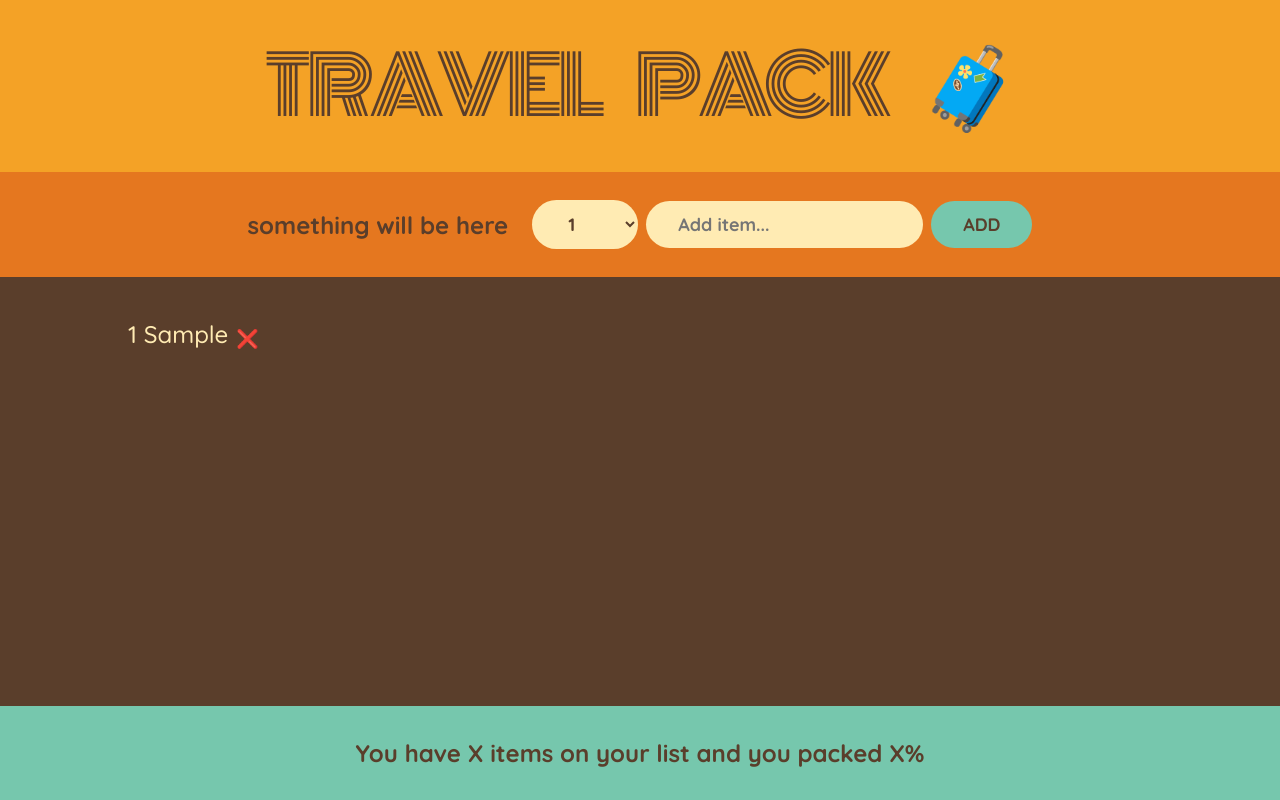
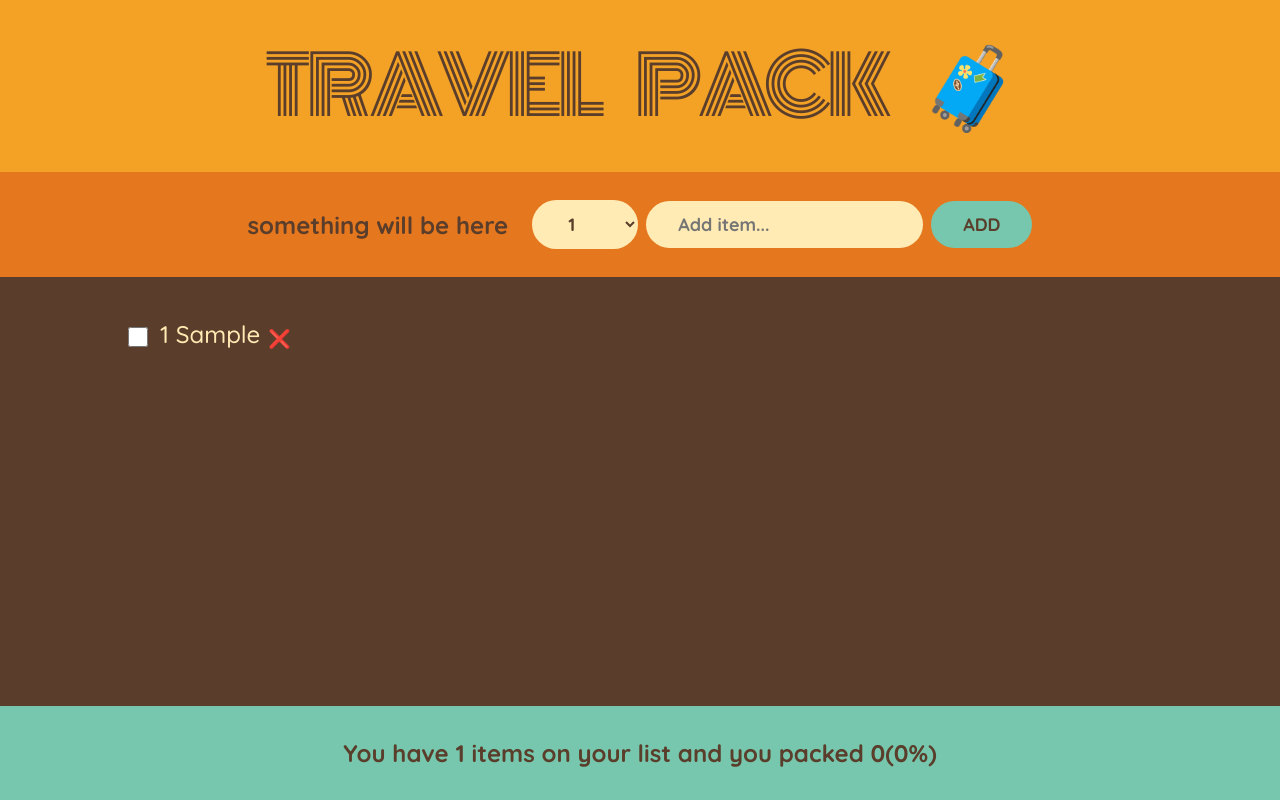
Before and after one commit to catalintugui/travel-pack, a React (Create React App) app: page / in a window 1280 px wide. Both pictures are taken after typing "Sample" into the empty fields and a click on the button "ADD". Built offline with nearby package versions, Linux system fonts and the light colour scheme.

Commit message:
added checklist and finished footer

```diff
--- a/src/App.js
+++ b/src/App.js
@@ -46,21 +46,31 @@ function Form({ onAdditems }) {
   );
 }
 
-function PackingList({ items, onDeleteItem }) {
+function PackingList({ items, onDeleteItem, onToggleItems }) {
   return (
     <div className="list">
       <ul>
         {items.map((item) => (
-          <Item item={item} key={item.id} onDeleteItem={onDeleteItem} />
+          <Item
+            item={item}
+            key={item.id}
+            onDeleteItem={onDeleteItem}
+            onToggleItems={onToggleItems}
+          />
         ))}
       </ul>
     </div>
   );
 }
 
-function Item({ item, onDeleteItem }) {
+function Item({ item, onDeleteItem, onToggleItems }) {
   return (
     <li>
+      <input
+        type="checkbox"
+        value={item.packed}
+        onChange={() => onToggleItems(item.id)}
+      />
       <span style={item.packed ? { textDecoration: "line-through" } : {}}>
         {item.quantity} {item.description}
         <button onClick={() => onDeleteItem(item.id)}>❌</button>
@@ -69,10 +79,17 @@ function Item({ item, onDeleteItem }) {
   );
 }
 
-function Stats() {
+function Stats({ items }) {
+  const packedItems = items.filter((item) => item.packed === true).length;
+  const percentageItems = (
+    (items.filter((item) => item.packed === true).length / items.length) *
+    100
+  ).toFixed(0);
+
   return (
     <footer className="stats">
-      You have X items on your list and you packed X%
+      You have {items.length} items on your list and you packed {packedItems}(
+      {percentageItems}%)
     </footer>
   );
 }
@@ -88,12 +105,24 @@ function App() {
     setItems((items) => items.filter((item) => item.id !== id));
   }
 
+  function handleToggleItem(id) {
+    setItems((items) =>
+      items.map((item) =>
+        item.id === id ? { ...item, packed: !item.packed } : item
+      )
+    );
+  }
+
   return (
     <div className="app">
       <Logo />
       <Form onAdditems={handleAddItem} />
-      <PackingList items={items} onDeleteItem={handleDeleteItem} />
-      <Stats />
+      <PackingList
+        items={items}
+        onDeleteItem={handleDeleteItem}
+        onToggleItems={handleToggleItem}
+      />
+      <Stats items={items} />
     </div>
   );
 }
```
